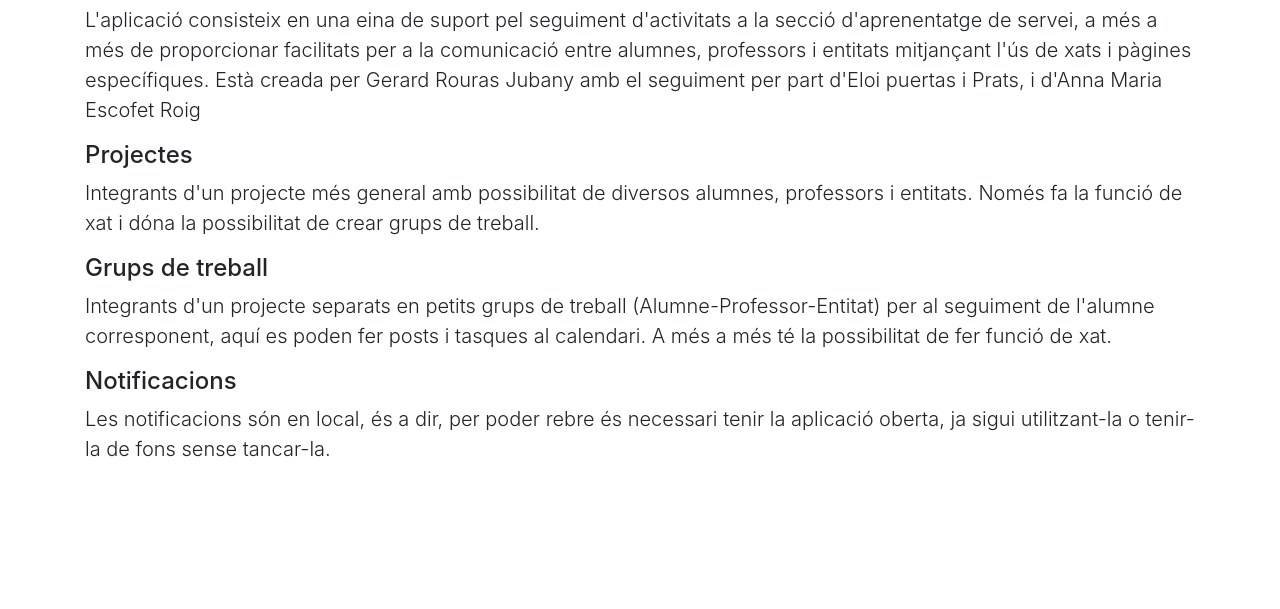
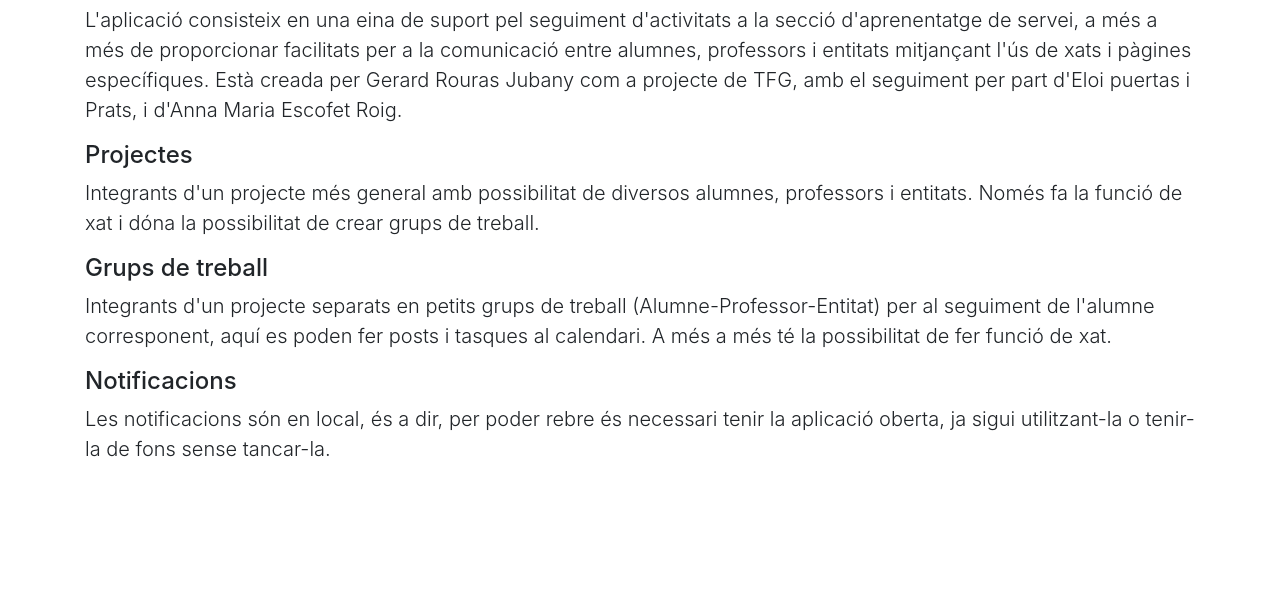
Before and after one commit to gerouras/gerouras.github.io, a plain HTML site: page index.html in a window 1280 px wide. Shown: the part 191-800 px from the top of the page. Drawn offline with Linux system fonts and the light colour scheme.

Commit message:
Update index.html

```diff
--- a/index.html
+++ b/index.html
@@ -43,8 +43,8 @@
         <div class="col-lg-12 mx-auto">
           <h2>Informació general</h2>
           <p class="lead">L'aplicació consisteix en una eina de suport pel seguiment d'activitats a la secció d'aprenentatge de servei, a més a més de proporcionar
-            facilitats per a la comunicació entre alumnes, professors i entitats mitjançant l'ús de xats i pàgines específiques. Està creada per Gerard Rouras Jubany amb el seguiment per part d'Eloi puertas
-            i Prats, i d'Anna Maria Escofet Roig
+            facilitats per a la comunicació entre alumnes, professors i entitats mitjançant l'ús de xats i pàgines específiques. Està creada per Gerard Rouras Jubany com a projecte de TFG, amb el seguiment per part d'Eloi puertas
+            i Prats, i d'Anna Maria Escofet Roig.
           </p>
           <h4>Projectes</h4>
           <p class="lead">Integrants d'un projecte més general amb possibilitat de diversos alumnes, professors i entitats. Només fa la funció de xat i dóna la possibilitat de crear grups de treball.
```
